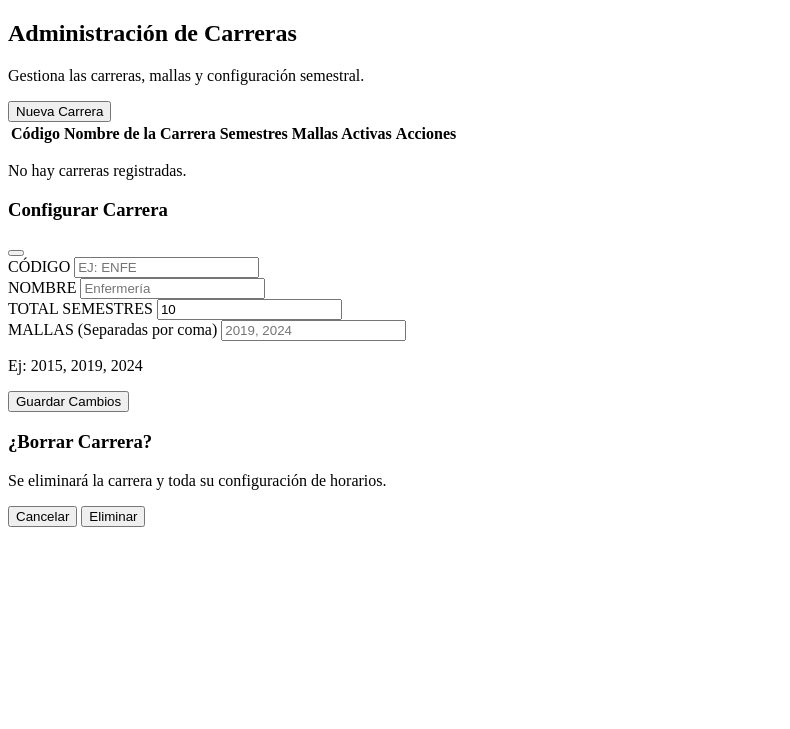
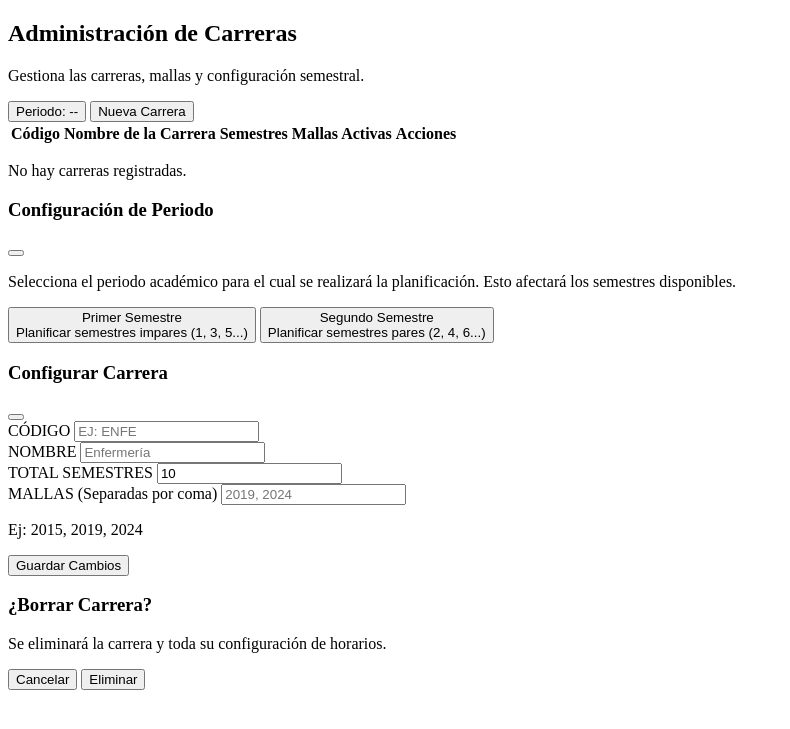
Before and after one commit to LBrownI/YonApp, a Flask app: template templates/components/views/career_list.html in a window 1280 px wide. Shown: the top 729 px of the page, without its empty margins (0-790 px from the left). Run offline with Flask 3, Linux system fonts and the light colour scheme; the template is opened without the code that fills it, so the values that code supplies are empty.

Commit message:
feat: Add planning period configuration and update career management UI

```diff
--- a/blueprints/careers.py
+++ b/blueprints/careers.py
@@ -18,10 +18,26 @@
     },
 }
 
+# 1 = Primer Semestre (Impares), 2 = Segundo Semestre (Pares)
+PLANNING_PERIOD = 1
+
 
 @careers_bp.route("/get_careers", methods=["GET"])
 def get_careers():
-    return jsonify({"success": True, "data": CAREER_DATABASE})
+    return jsonify(
+        {"success": True, "data": CAREER_DATABASE, "period": PLANNING_PERIOD}
+    )
+
+
+@careers_bp.route("/set_planning_period", methods=["POST"])
+def set_planning_period():
+    global PLANNING_PERIOD
+    data = request.json
+    period = int(data.get("period", 1))
+    if period in [1, 2]:
+        PLANNING_PERIOD = period
+        return jsonify({"success": True, "period": PLANNING_PERIOD})
+    return jsonify({"error": "Periodo inválido"}), 400
 
 
 @careers_bp.route("/save_career", methods=["POST"])
--- a/static/js/main.js
+++ b/static/js/main.js
@@ -77,7 +77,8 @@
         'timetable': 'Visualizador de Horarios',
         'occupancy': 'Monitor de Ocupación',
         'finder': 'Buscador de Salas',
-        'careers': 'Gestión de Asignaturas por Carrera'
+        'career-schedule': 'Planificador',
+        'career-list': 'Administración de Carreras'
     };
     const titleEl = document.getElementById('page-title');
     if (titleEl) titleEl.innerText = titles[tabId] || 'YonApp';
--- a/templates/components/views/career_list.html
+++ b/templates/components/views/career_list.html
@@ -5,9 +5,14 @@
             <h2 class="text-xl font-bold text-slate-800">Administración de Carreras</h2>
             <p class="text-sm text-slate-500">Gestiona las carreras, mallas y configuración semestral.</p>
         </div>
-        <button onclick="openCareerConfigModal()" class="bg-purple-600 hover:bg-purple-700 text-white px-4 py-2 rounded-lg text-sm font-medium transition shadow-sm flex items-center gap-2">
-            <i data-lucide="plus"></i> Nueva Carrera
-        </button>
+        <div class="flex gap-2">
+            <button onclick="openPeriodConfigModal()" class="bg-white border border-slate-200 text-slate-600 hover:bg-slate-50 px-4 py-2 rounded-lg text-sm font-medium transition shadow-sm flex items-center gap-2">
+                <i data-lucide="settings-2" class="w-4 h-4"></i> <span id="current-period-label">Periodo: --</span>
+            </button>
+            <button onclick="openCareerConfigModal()" class="bg-purple-600 hover:bg-purple-700 text-white px-4 py-2 rounded-lg text-sm font-medium transition shadow-sm flex items-center gap-2">
+                <i data-lucide="plus"></i> Nueva Carrera
+            </button>
+        </div>
     </div>
 
     <div class="bg-white rounded-xl shadow-sm border border-slate-100 overflow-hidden flex-1">
@@ -30,6 +35,44 @@
                 <i data-lucide="folder-open" class="w-8 h-8 text-slate-300"></i>
             </div>
             <p class="text-slate-400">No hay carreras registradas.</p>
+        </div>
+    </div>
+
+    <!-- Modal de Configuración Global del Periodo -->
+    <div id="modal-period-config" class="hidden fixed inset-0 z-50 flex items-center justify-center bg-black/50 backdrop-blur-sm">
+        <div class="bg-white rounded-xl shadow-2xl w-[400px] p-6 animate-in fade-in zoom-in duration-200">
+            <div class="flex justify-between items-center mb-6 border-b border-slate-100 pb-4">
+                <h3 class="font-bold text-lg text-slate-800">Configuración de Periodo</h3>
+                <button onclick="document.getElementById('modal-period-config').classList.add('hidden')" class="text-slate-400 hover:text-slate-600">
+                    <i data-lucide="x" class="w-5 h-5"></i>
+                </button>
+            </div>
+
+            <p class="text-sm text-slate-600 mb-4">
+                Selecciona el periodo académico para el cual se realizará la planificación. Esto afectará los semestres disponibles.
+            </p>
+
+            <div class="space-y-3">
+                <button onclick="setPlanningPeriod(1)" id="btn-period-1" class="w-full p-3 rounded-lg border-2 text-left flex items-center gap-3 transition hover:bg-slate-50">
+                    <div class="w-5 h-5 rounded-full border-2 border-slate-300 flex items-center justify-center">
+                        <div class="w-2.5 h-2.5 rounded-full bg-purple-600 hidden check-indicator"></div>
+                    </div>
+                    <div>
+                        <div class="font-bold text-slate-700">Primer Semestre</div>
+                        <div class="text-xs text-slate-500">Planificar semestres impares (1, 3, 5...)</div>
+                    </div>
+                </button>
+
+                <button onclick="setPlanningPeriod(2)" id="btn-period-2" class="w-full p-3 rounded-lg border-2 text-left flex items-center gap-3 transition hover:bg-slate-50">
+                    <div class="w-5 h-5 rounded-full border-2 border-slate-300 flex items-center justify-center">
+                        <div class="w-2.5 h-2.5 rounded-full bg-purple-600 hidden check-indicator"></div>
+                    </div>
+                    <div>
+                        <div class="font-bold text-slate-700">Segundo Semestre</div>
+                        <div class="text-xs text-slate-500">Planificar semestres pares (2, 4, 6...)</div>
+                    </div>
+                </button>
+            </div>
         </div>
     </div>
 
```
Also changed, not shown: static/js/careers.js (+54 -4 lines).
